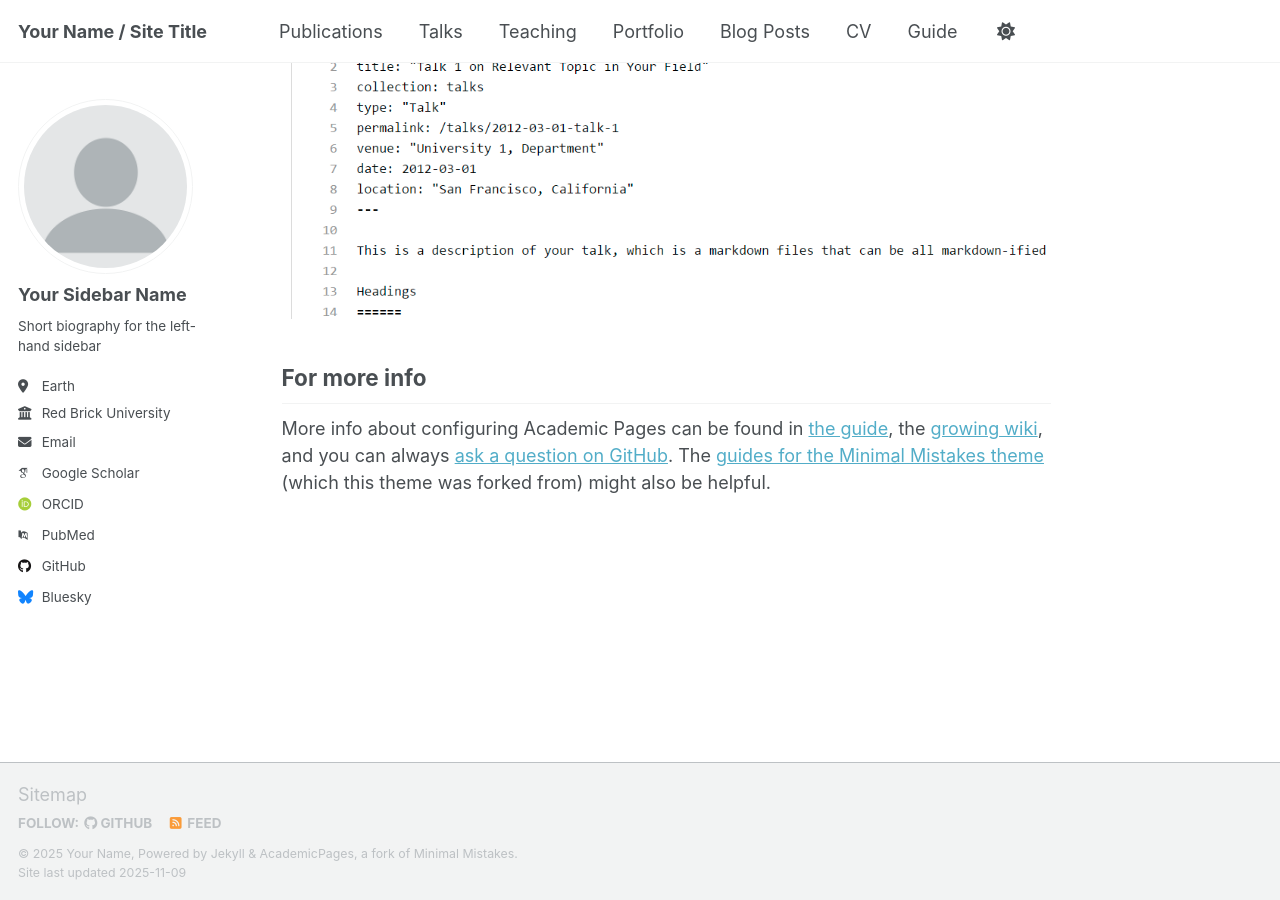
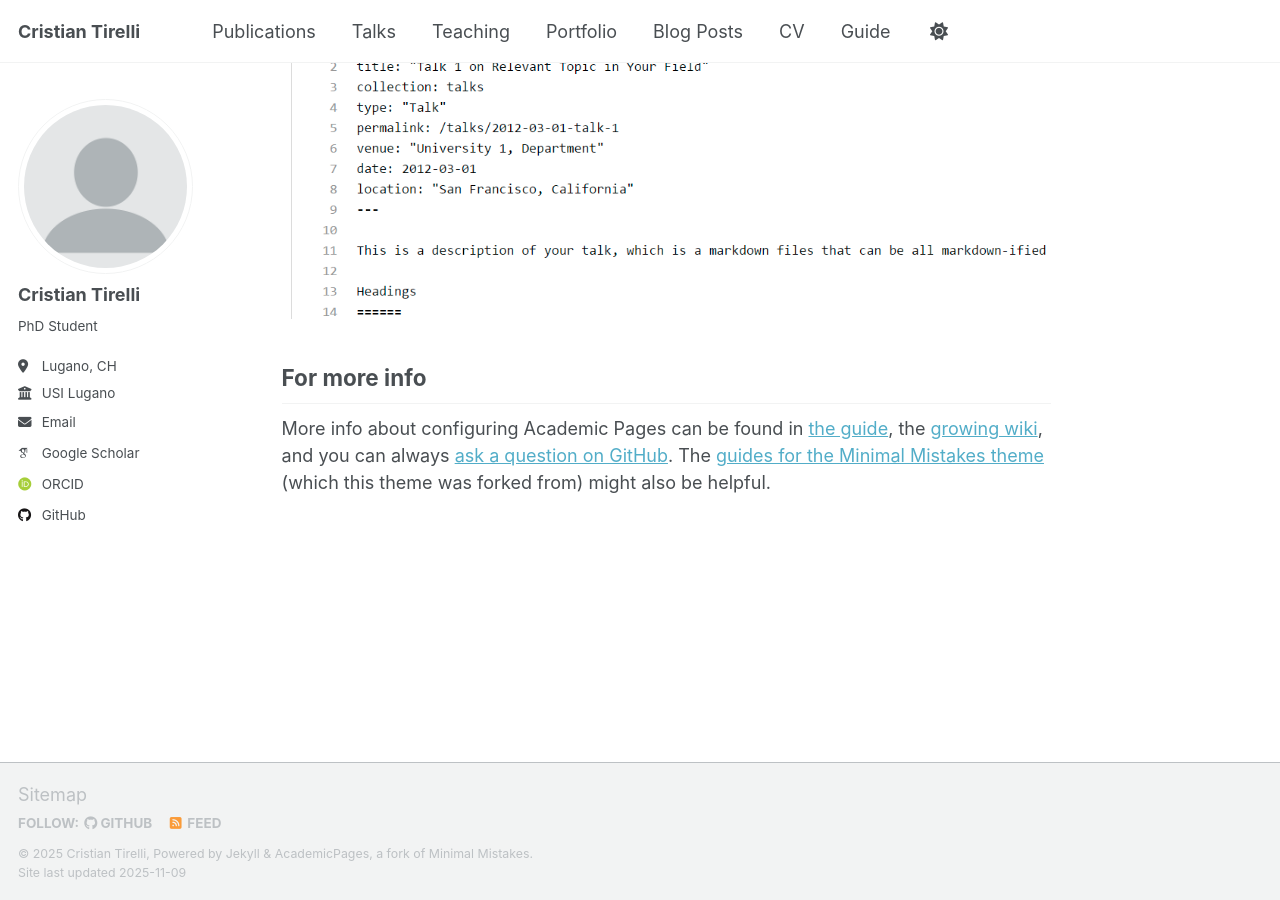
Before and after one commit to CristianTirelli/cristiantirelli.github.io, a Jekyll site: the page built from _pages/about.md, in a window 1280 px wide and 900 px high, scrolled down 2880 px. Built offline with Jekyll 4.4.1, drawn with Linux system fonts in a browser that asks for light colours; some web fonts are replaced; a script that is not in the unit is left out.

Commit message:
initial setup

```diff
--- a/_config.yml
+++ b/_config.yml
@@ -9,10 +9,10 @@
 # Basic Site Settings
 locale                   : "en-US"
 site_theme               : "default" # Currently available options are "default", "air"
-title                    : "Your Name / Site Title"
+title                    : "Cristian Tirelli"
 title_separator          : "-"
-name                     : &name "Your Name"
-description              : &description "Your Name's academic portfolio"   # Update this with a general description of your site, this is the default if not overridden by a page
+name                     : &name "Cristian Tirelli"
+description              : &description "personal description"   # Update this with a general description of your site, this is the default if not overridden by a page
 url                      : https://academicpages.github.io # The base hostname & protocol for your site e.g. "https://[your GitHub username].github.io",
                                                            # or if you already have some other page hosted on Github then use "https://[your GitHub username].github.io/[Your Repo Name]"
 baseurl                  : "" # the subpath of your site, e.g. "/blog"
@@ -24,23 +24,23 @@ repository               : "academicpages/academicpages.github.io"
 author:
   # Biographic information
   avatar           : "profile.png"
-  name             : "Your Sidebar Name"
+  name             : "Cristian Tirelli"
   pronouns         : # example: "she/her"
-  bio              : "Short biography for the left-hand sidebar"
-  location         : "Earth"
-  employer         : "Red Brick University"
+  bio              : "PhD Student"
+  location         : "Lugano, CH"
+  employer         : "USI Lugano"
   uri              : # URL
-  email            : "none@example.org"
+  email            : "tirelc@usi.ch"
 
   # Academic websites
   academia         : # URL
   arxiv            : # URL - Update with the correct link to your profile
-  googlescholar    : "https://scholar.google.com/citations?user=PS_CX0AAAAAJ"
+  googlescholar    : "https://scholar.google.com/citations?user=OfOLktMAAAAJ&hl=en"
   inspire-hep      : # URL
   impactstory      : # URL
-  orcid            : "https://orcid.org/yourorcidurl"
+  orcid            : "https://orcid.org/0009-0002-5403-6255"
   semantic         : # URL
-  pubmed           : "https://www.ncbi.nlm.nih.gov/pubmed/?term=john+snow"
+  pubmed           : # URL
   researchgate     : # URL
   scopus           : # URL
 
@@ -48,13 +48,13 @@ author:
   bitbucket        : # Username - Update with your username on the site
   codepen          : # Username
   dribbble         : # Username
-  github           : "academicpages"
+  github           : "CristianTirelli"
   kaggle           : # Username
   stackoverflow    : # User number or user number and name (i.e., use "1" or "1/jeff-atwood")
 
   # Social media
   artstation       : # Username
-  bluesky          : "bsky.app" # Replace this with you Bluesky username
+  bluesky          : # Username
   facebook         : # Username
   flickr           : # Username
   foursquare       : # Username
```
